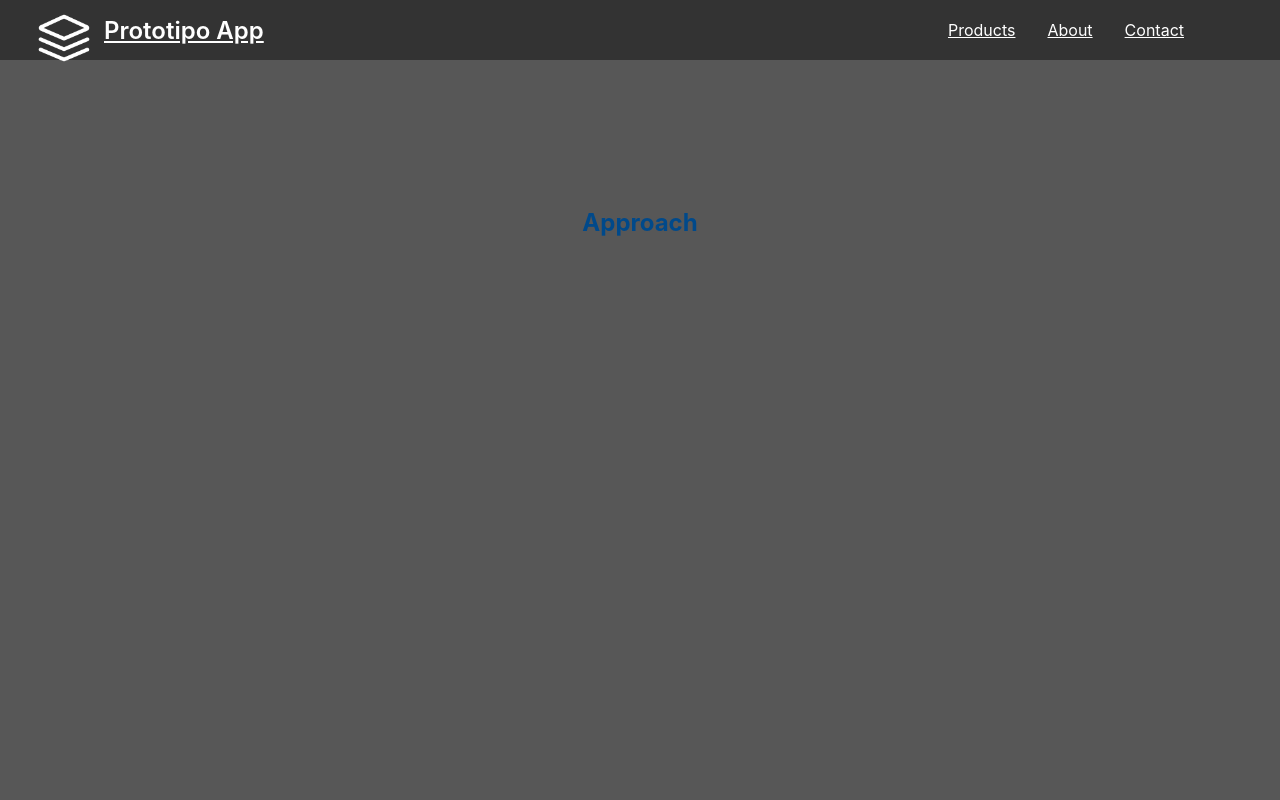
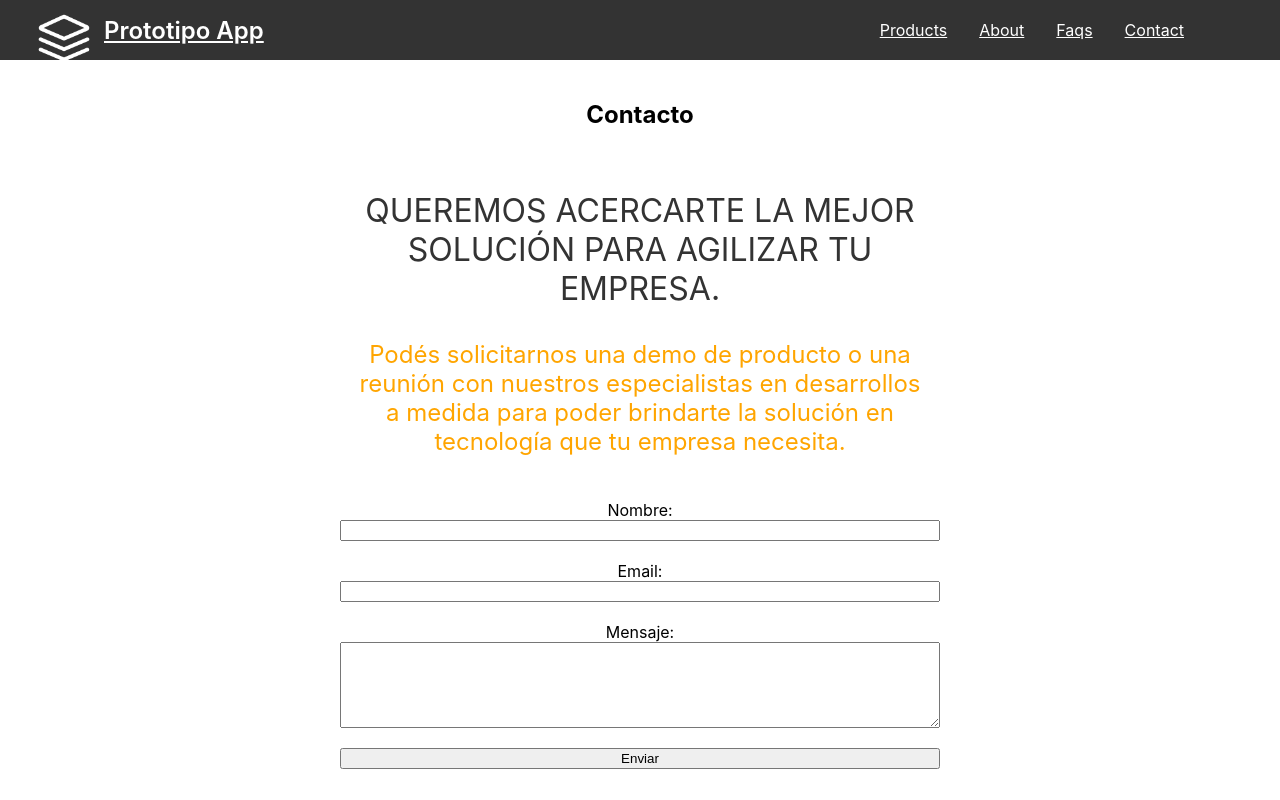
Before and after one commit to gastondigilio/prototipo-app, a React (Create React App) app in the folder client/: page /contact in a window 1280 px wide. Shown: the top 800 px of the page. Built offline with nearby package versions, Linux system fonts and the light colour scheme; no server answers.

Commit message:
preguntas frecuentes y contacto

```diff
--- a/client/package.json
+++ b/client/package.json
@@ -7,6 +7,7 @@
     "@testing-library/react": "^11.2.1",
     "@testing-library/user-event": "^12.2.2",
     "axios": "^1.4.0",
+    "emailjs-com": "^3.2.0",
     "react": "^17.0.1",
     "react-carousel-minimal": "^1.4.1",
     "react-dom": "^17.0.1",
--- a/client/src/App.js
+++ b/client/src/App.js
@@ -3,6 +3,11 @@ import { BrowserRouter, Route, Routes } from 'react-router-dom';
 import Home from '../src/components/Home/Home.jsx';
 import Products from './components/Products/Products';
 import Detail from './components/Detail/Detail';
+import Navbar from './components/Navbar/Navbar';
+import Footer from './components/Footer/Footer';
+import About from './components/About/About';
+import PreguntasFrecuentes from './components/PreguntasFrecuentes/PreguntasFrecuentes';
+import Contact from './components/Contact/Contact';
 
 
 function App() {
@@ -10,12 +15,17 @@ function App() {
   return (
     <BrowserRouter>
       <div className="App">
+        <Navbar />
         <Routes>
-          <Route path="/" element={<Home/>} />
-          <Route path='/products' element={<Products/>} />
-          <Route path='/products/detail' element={<Detail/>} />
-          <Route path='*' element={<Home />}/>
+          <Route path="/" element={<Home />} />
+          <Route path='/products' element={<Products />} />
+          <Route path='/products/detail' element={<Detail />} />
+          <Route path='/about' element={<About />} />
+          <Route path='/preguntas-frecuentes' element={<PreguntasFrecuentes />} />
+          <Route path='/contact' element={<Contact />} />
+          <Route path='*' element={<Home />} />
         </Routes>
+        <Footer />
       </div>
     </BrowserRouter>
   );
--- a/client/src/components/Brandmark/Brandmark.jsx
+++ b/client/src/components/Brandmark/Brandmark.jsx
@@ -5,7 +5,7 @@ import "./Brandmark.css";
 
 const Brandmark = ({ navbarStyle }) => {
   return (
-    <a href="#head-navbar" className={"brandmark " + (navbarStyle ? navbarStyle : "")}>
+    <a href="/home" className={"brandmark " + (navbarStyle ? navbarStyle : "")}>
       {navbarStyle === "fixed" ? (
         <img className="icon" src={CallStackITWhite} alt="CallStackIT Icon" />
       ) : (
--- a/client/src/components/Contact/Contact.jsx
+++ b/client/src/components/Contact/Contact.jsx
@@ -1,54 +1,94 @@
-import contact from "./Contact.module.css"
-// import emailjs from 'emailjs-com'
+
+import React, { useState } from 'react';
+import emailjs from 'emailjs-com';
+import contact from './Contact.module.css';
+const {
+  TEMPLATE_ID, SERVICE_ID, USER_ID,
+} = process.env;
 
 const Contact = () => {
+  const [senderName, setSenderName] = useState('');
+  const [senderEmail, setSenderEmail] = useState('');
+  const [message, setMessage] = useState('');
+  const [isSending, setIsSending] = useState(false);
+  const [isSent, setIsSent] = useState(false);
 
-  // const sendEmail = (e) => {
-  //   e.preventDefault();
+  const handleSubmit = (e) => {
+    e.preventDefault();
 
+    setIsSending(true);
 
-  //   emailjs.sendForm('service_b03bhxe', 'template_h28vewp', e.target, 'user_hemxVajsRTQAXOdlZY1u3')
-  //     .then((result) => {
-  //       console.log(result.text);
-  //     }, (error) => {
-  //       console.log(error.text);
-  //     })
-  //   e.target.reset();
-  //   alert('Message Sent');
-  // };
+    const serviceID = 'service_zt9xe3a';
+    const templateID = 'template_0vj7qks';
+    const userID = 'ChlyJXXBOC-gjM_lR';
+
+    const templateParams = {
+      sender_name: senderName,
+      sender_email: senderEmail,
+      message: message,
+    };
+
+    emailjs
+      .send(serviceID, templateID, templateParams, userID)
+      .then(() => {
+        setIsSending(false);
+        setIsSent(true);
+        setSenderName('');
+        setSenderEmail('');
+        setMessage('');
+      })
+      .catch((error) => {
+        setIsSending(false);
+        console.error('Error al enviar el correo:', error);
+      });
+  };
 
   return (
-    <div id="contact" className={contact.contact}>
-          <h2 className={contact.titleContact}>Contact us</h2>
-      {/* <div className="contactContent">
-        <div className="contactText">
-          <div className="divTexto">
-            <p className="primerTexto">QUEREMOS ACERCARTE LA MEJOR SOLUCIÓN PARA AGILIZAR TU EMPRESA.</p>
-            <p className="segundoTexto">Podés solicitarnos una demo de producto o una reunión con nuestros especialistas en desarrollos a medida para poder brindarte la solución en tecnología que tu empresa necesita.</p>
-          </div>
+    <div className={contact.container}>
+      <h2>Contacto</h2>
+      <div className={contact.contactText}>
+        <div className={contact.divTexto}>
+          <p className={contact.primerTexto}>QUEREMOS ACERCARTE LA MEJOR SOLUCIÓN PARA AGILIZAR TU EMPRESA.</p>
+          <p className={contact.segundoTexto}>Podés solicitarnos una demo de producto o una reunión con nuestros especialistas en desarrollos a medida para poder brindarte la solución en tecnología que tu empresa necesita.</p>
         </div>
-        <form className="contactForm">
-          <div className="formContact">
-            <div className="divInput">
-              <input className="inputContact" placeholder="Name" name="name" required />
-            </div>
-            <div className="divInput">
-              <input className="inputContact" name="email" placeholder="Email" required />
-            </div>
-            <div className="divInput">
-              <input className="inputContact" type="text" name="subject" placeholder="Subject" required />
-            </div>
-            <div className="divInput">
-              <textarea type="text" id="" cols="30" rows="8" name="message" placeholder="Your message" required />
-            </div>
-            <div>
-              <input className="inputBtn" type="submit" value="Send Message" />
-            </div>
-          </div>
+      </div>
+      {isSent ? (
+        <p>¡Mensaje enviado correctamente!</p>
+      ) : (
+        <form className={contact.form} onSubmit={handleSubmit}>
+          <label htmlFor="senderName">Nombre:</label>
+          <input
+            type="text"
+            id="senderName"
+            value={senderName}
+            onChange={(e) => setSenderName(e.target.value)}
+            required
+          />
+
+          <label htmlFor="senderEmail">Email:</label>
+          <input
+            type="email"
+            id="senderEmail"
+            value={senderEmail}
+            onChange={(e) => setSenderEmail(e.target.value)}
+            required
+          />
+
+          <label htmlFor="message">Mensaje:</label>
+          <textarea
+            id="message"
+            value={message}
+            onChange={(e) => setMessage(e.target.value)}
+            required
+          />
+
+          <button type="submit" className={isSending ? contact.disabledButton : ''} disabled={isSending}>
+            Enviar
+          </button>
         </form>
-      </div> */}
+      )}
     </div>
-  )
-}
+  );
+};
 
-export default Contact
+export default Contact;
--- a/client/src/components/Contact/Contact.module.css
+++ b/client/src/components/Contact/Contact.module.css
@@ -1,93 +1,56 @@
-.contact {
-    display: flex;
-    flex-direction: column;
-    align-items: center;
-    justify-content: center;
-    height: 100vh;
+.container {
+  max-width: 600px;
+  margin: 0 auto;
+  padding: 20px;
+  height: 90vh;
 }
 
-  .contactContent{
+.contactContent {
   display: flex;
-    /* justify-content: space-around; */
 }
 
-  .titleContact {
-    margin-bottom: 20px;
-    text-align: center;
+.divTexto {
+  padding: 10px;
 }
 
-  .divTexto{
-    /* border: 1px solid black; */
-    padding: 10px;
-    width: 90%;
-    margin-left: 5rem;
-    margin-top: 3rem;
-  }
-
-  .primerTexto{
+.primerTexto {
   font-size: 2rem;
   color: #333;
   margin-bottom: 2rem;
 }
 
-  .segundoTexto{
+.segundoTexto {
   font-size: 1.5rem;
   color: orange;
 }
 
-  .contactForm{
-    width: 50%;
-    margin-top: 3rem;
-    margin-right: 3rem;
+h2 {
+  text-align: center;
 }
 
-  .content {
+.form {
   display: flex;
-    justify-content: space-between;
-    width: 800px;
+  flex-direction: column;
 }
 
-  .left-content {
-    flex: 1;
+label {
+  margin-top: 10px;
 }
 
-  .formContact {
-    display: flex;
-    flex-direction: column;
-    /* width: 300px; */
-  }
-
-  .divInput {
+input,
+textarea {
   margin-bottom: 10px;
 }
 
-  .inputContact {
-    width: 100%;
-    padding: 10px;
-    margin-bottom: 10px;
-    border: 1px solid #ccc;
-    border-radius: 5px;
+textarea{
+  height: 10vh;
 }
 
-  textarea {
-    width: 100%;
-    padding: 10px;
-    margin-bottom: 10px;
-    border: 1px solid #ccc;
-    border-radius: 5px;
+button {
+  margin-top: 10px;
 }
 
-  input[type="submit"] {
-    width: 100%;
-    padding: 10px;
-    background-color: #333;
-    color: #fff;
-    border: none;
-    border-radius: 5px;
-    cursor: pointer;
-    margin-left: 1rem;
+.disabledButton {
+  cursor: not-allowed;
+  opacity: 0.7;
 }
-
-  input[type="submit"]:hover {
-    background-color: #555;
-  }
--- a/client/src/components/Home/Home.jsx
+++ b/client/src/components/Home/Home.jsx
@@ -21,31 +21,31 @@ function Home() {
         dispatch(getAllProducts());
     }, [dispatch]);
 
-    useEffect(() => {
-        window.addEventListener("scroll", () => {
-            let scroll = window.scrollY;
-            setScrollY(scroll);
-        });
-    }, []);
+    // useEffect(() => {
+    //     window.addEventListener("scroll", () => {
+    //         let scroll = window.scrollY;
+    //         setScrollY(scroll);
+    //     });
+    // }, []);
 
-    useEffect(() => {
-        if (scrollY >= 30) {
-            setNavbarStyle("fixed");
-        } else {
-            setNavbarStyle("");
-        }
-    }, [scrollY]);
+    // useEffect(() => {
+    //     if (scrollY >= 30) {
+    //         setNavbarStyle("fixed");
+    //     } else {
+    //         setNavbarStyle("");
+    //     }
+    // }, [scrollY]);
 
 
     return (
         <div className={home.App}>
-            <Navbar headNavbar={true} />
-            {navbarStyle === "fixed" && <Navbar navbarStyle={navbarStyle} />}
+            {/* <Navbar headNavbar={true} />
+            {navbarStyle === "fixed" && <Navbar navbarStyle={navbarStyle} />} */}
             <Approach />
-            <About />
+            {/* <About /> */}
             <Contact />
             <MediosDePago />
-            <Footer />
+            {/* <Footer /> */}
         </div>
     );
 }
--- a/client/src/components/Navbar/Navbar.jsx
+++ b/client/src/components/Navbar/Navbar.jsx
@@ -20,8 +20,9 @@ const Navbar = ({ navbarStyle, headNavbar }) => {
         <Brandmark navbarStyle={navbarStyle} />
         <ul className="ulNavbarWeb">
           <li className={navbarStyle ? "" : "pulse"}><a className="prueba" href="/products">Products</a></li>
-          <li><a href="#about">About</a></li>
-          <li><a href="#contact">Contact</a></li>
+          <li><a href="/about">About</a></li>
+          <li><a href="/preguntas-frecuentes">Faqs</a></li>
+          <li><a href="/contact">Contact</a></li>
         </ul>
         <div className="lamp">
           <input type="checkbox" id="lib" />
--- /dev/null
+++ b/client/src/components/PreguntasFrecuentes/PreguntasFrecuentes.jsx
@@ -0,0 +1,48 @@
+import React, { useState } from 'react';
+import preguntasFrecuentes from './PreguntasFrecuentes.module.css';
+
+const PreguntasFrecuentes = () => {
+  const [activeIndex, setActiveIndex] = useState(null);
+
+  const handleClick = (index) => {
+    if (activeIndex === index) {
+      setActiveIndex(null);
+    } else {
+      setActiveIndex(index);
+    }
+  };
+
+
+  const faqData = [
+    {
+      question: '¿Pregunta 1?',
+      answer: 'Respuesta 1',
+    },
+    {
+      question: '¿Pregunta 2?',
+      answer: 'Respuesta 2',
+    },
+    {
+      question: '¿Pregunta 3?',
+      answer: 'Respuesta 3',
+    },
+  ];
+
+  return (
+    <div className={preguntasFrecuentes.faqContainer}>
+      <h2 className={preguntasFrecuentes.faqTitle}>Preguntas frecuentes</h2>
+      {faqData.map((faq, index) => (
+        <div
+          key={index}
+          className={`${preguntasFrecuentes.faqItem} ${activeIndex === index ? preguntasFrecuentes.active : ''}`}
+          onClick={() => handleClick(index)}
+        >
+          <div className={preguntasFrecuentes.question}>{faq.question}</div>
+          {activeIndex === index && <div className={preguntasFrecuentes.answer}>{faq.answer}</div>}
+        </div>
+      ))}
+    </div>
+  );
+};
+
+export default PreguntasFrecuentes;
```
Also changed, not shown: client/src/components/PreguntasFrecuentes/PreguntasFrecuentes.module.css (added, +44 -0 lines). Lines whose indentation alone changed are shown as unchanged.
